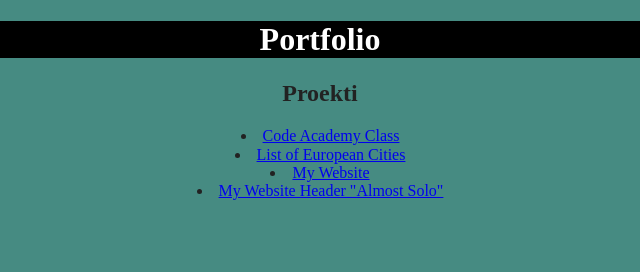
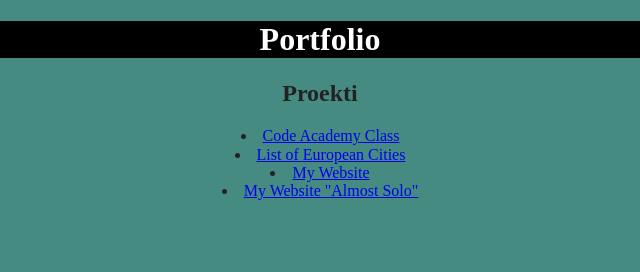
Before and after one commit to IvanPanov2020/portfolio, a website built with Parcel: page index.html in a window 1280 px wide. Shown: the top 272 px of the page, 320-960 px from the left. Built offline with nearby package versions, Linux system fonts and the light colour scheme.

Commit message:
20.07.02

```diff
--- a/index.html
+++ b/index.html
@@ -2,6 +2,7 @@
 <html class="no-js" lang="">
   <head>
     <meta charset="utf-8" />
+    <title>Portfolio</title>
     <meta name="description" content="" />
     <meta name="viewport" content="width=device-width, initial-scale=1" />
 
@@ -35,7 +36,7 @@
 <li><a href="index2.html" target="_blank"> Code Academy Class</a></li>
 <li><a href="index1.html" target="_blank"> List of European Cities</a></li>
 <li><a href="/MyWebsite.html"target="_blank">My Website</a></li>
-<li><a href="/MyWebsite1.html"target="_blank">My Website Header
+<li><a href="/MyWebsite1.html"target="_blank">My Website
   "Almost Solo"</a></li>
 
 </div>
```
